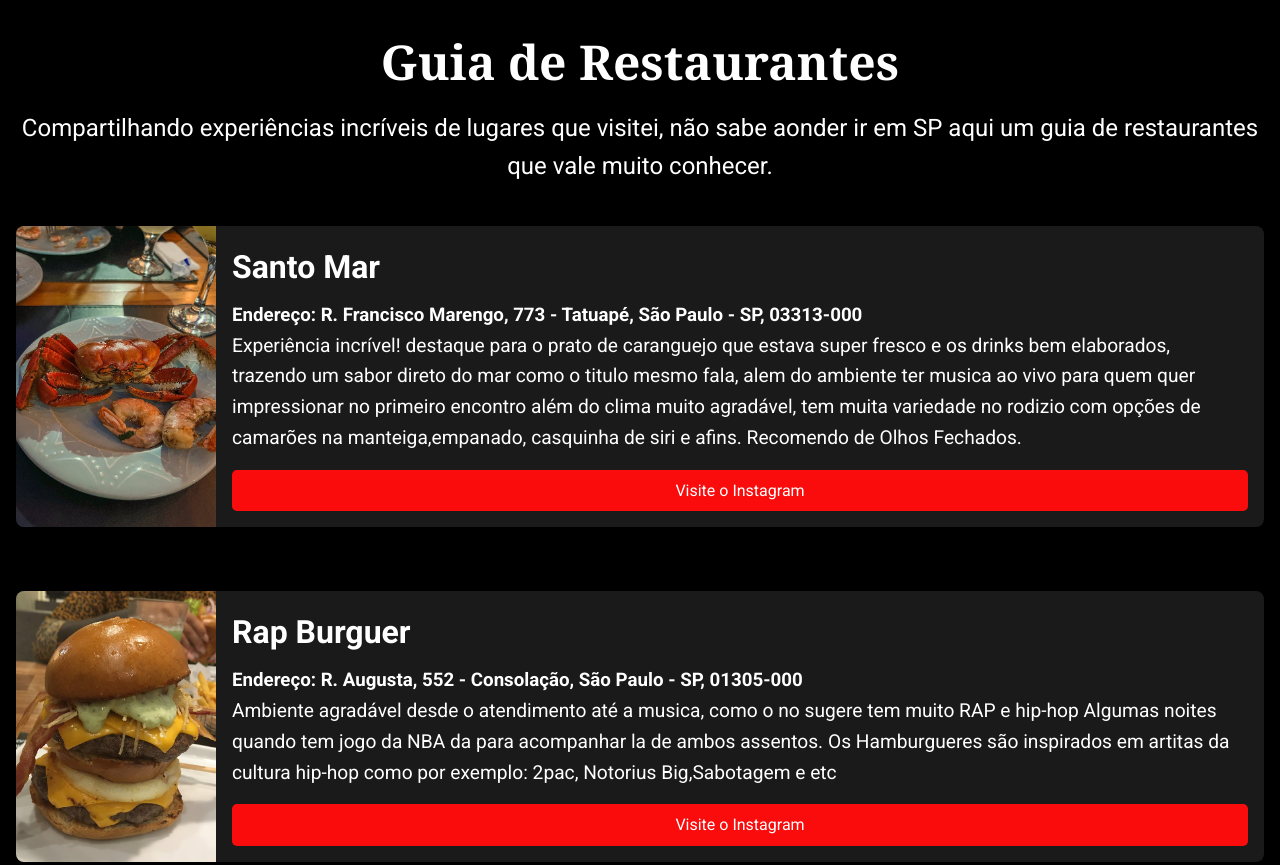
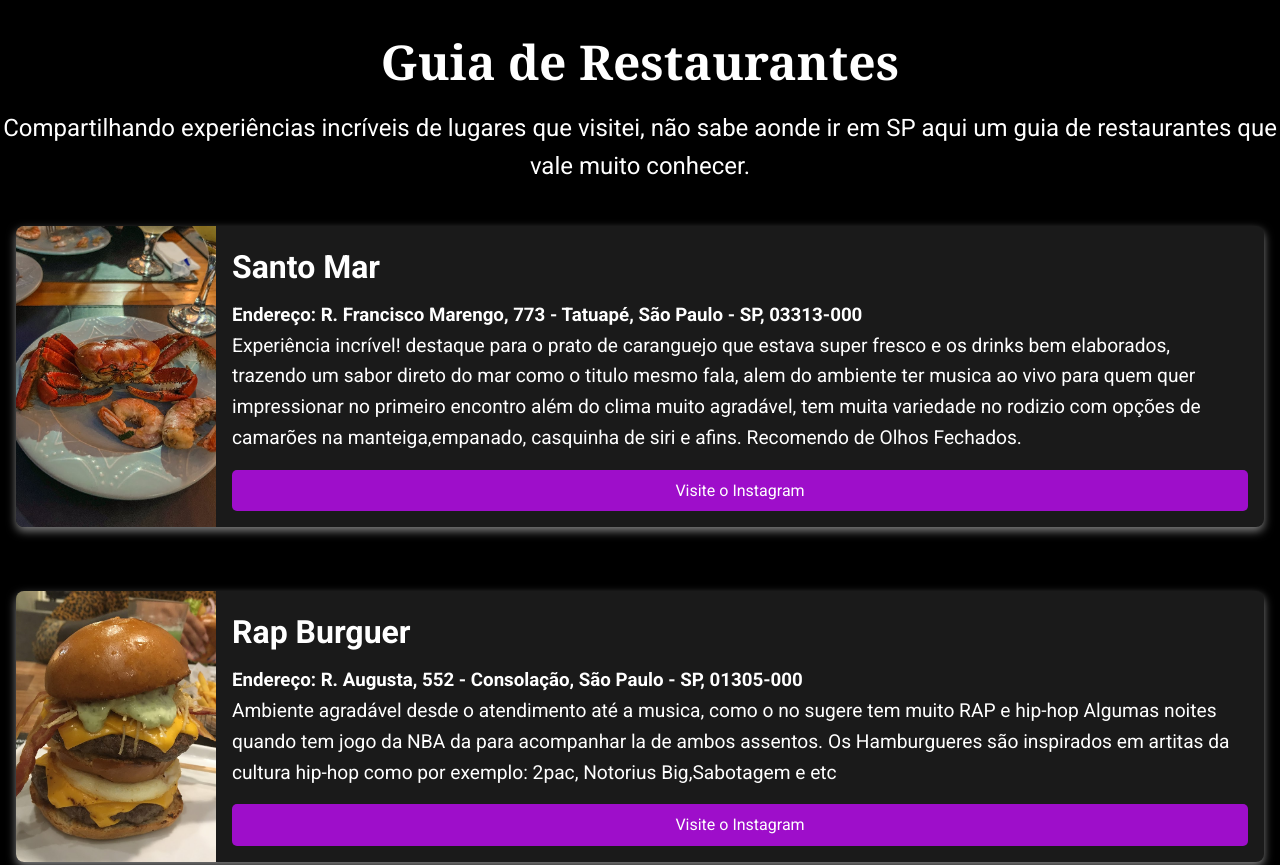
Before and after one commit to Dev-BrunoOliveira/RESTAURANTES, a plain HTML site: page index.html in a window 1280 px wide. Shown: the top 865 px of the page. Drawn offline with Linux system fonts and the light colour scheme.

Commit message:
alteração de composição

```diff
--- a/index.html
+++ b/index.html
@@ -14,7 +14,7 @@
   <body>
     <header>
       <h1>Guia de Restaurantes</h1>
-      <p>Compartilhando experiências incríveis de lugares que visitei, não sabe aonder ir em SP aqui um guia de restaurantes que vale muito conhecer.</p>
+      <p>Compartilhando experiências incríveis de lugares que visitei, não sabe aonde ir em SP aqui um guia de restaurantes que vale muito conhecer.</p>
     </header>
     <main>
       <section class="restaurant">
@@ -189,7 +189,7 @@
       </section>
     </main>
     <footer>
-      <p>&copy; 2024 - Meu Guia de Restaurantes, criado por Bruno Oliveira.</p>
+      <p>&copy; 2025 - Meu Guia de Restaurantes, criado por Bruno Oliveira.</p>
     </footer>
   </body>
 </html>
--- a/style.css
+++ b/style.css
@@ -9,9 +9,9 @@
 
     --cor-fundo: #000000;
     --cor-texto: #ffffff;
-    --cor-destaque: #fa0c0c;
-    --cor-destaque-hover: #d10b0b;
-    --cor-sombra: rgba(0, 0, 0, 0.5);
+    --cor-destaque: #9e0eca;
+    --cor-destaque-hover: #3b0449;
+    --cor-sombra: rgba(255, 255, 255, 0.5);
     --fonte-principal: 'Roboto', sans-serif;
 }
 
```
